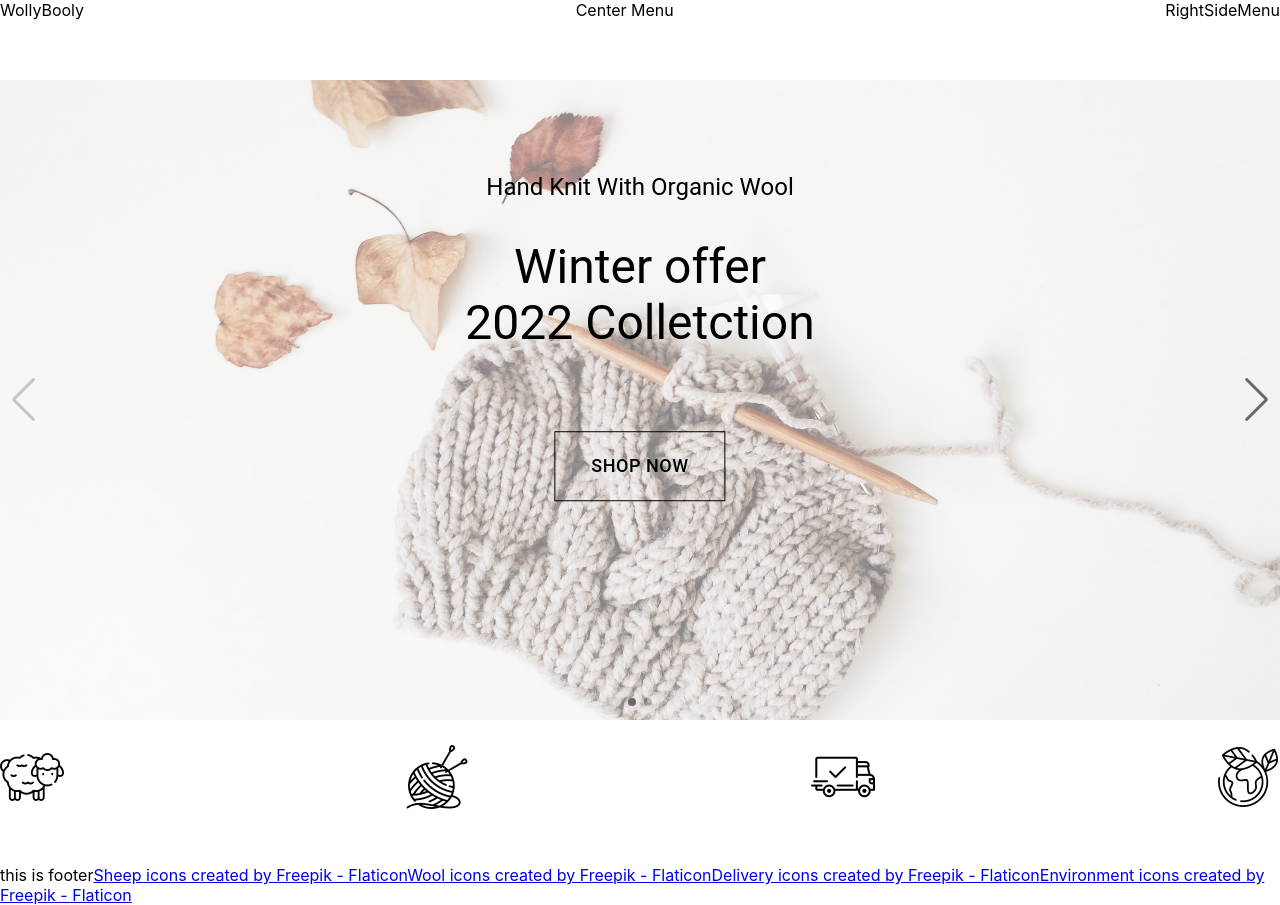
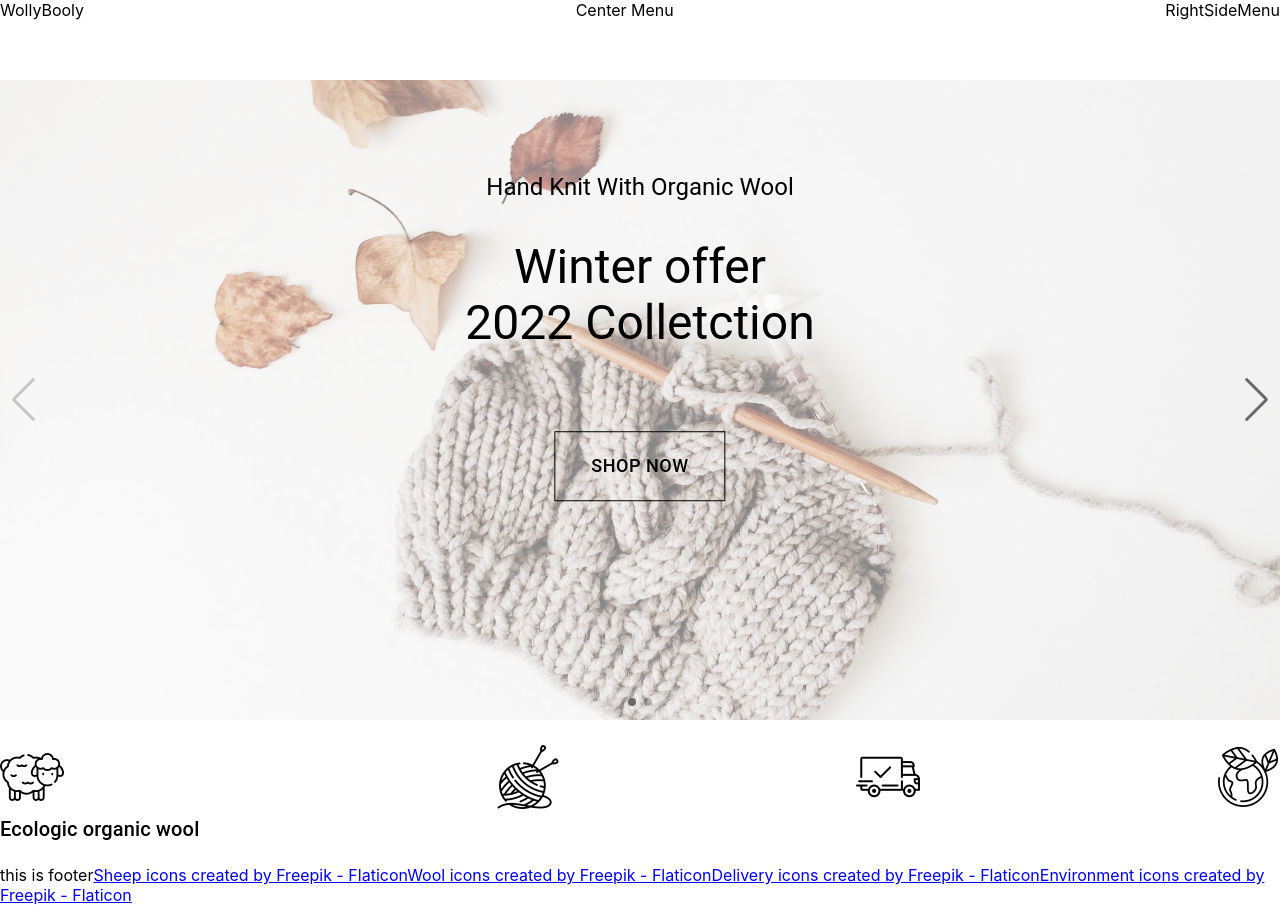
Before and after one commit to GoranAviani/react_web, a React (Create React App) app: page / in a window 1280 px wide. Built offline with nearby package versions, Linux system fonts and the light colour scheme.

Commit message:
Building index page

```diff
--- a/src/components/Carousel/partials/CarouselText.js
+++ b/src/components/Carousel/partials/CarouselText.js
@@ -15,18 +15,15 @@ const CarouselText = () => {
 
     return (
         <div className="carousel-text" data-swiper-parallax="-100">
-            <Typography variant="h5"
-                        component="div">
+            <Typography variant="h5">
                 {TEXT.handSewnOrganicWool}
             </Typography>
             <Spacer size={36}/>
 
-            <Typography variant="h3"
-                        component="div">
+            <Typography variant="h3">
                 {TEXT.winterOffer}
             </Typography>
-            <Typography variant="h3"
-                        component="div">
+            <Typography variant="h3">
                 {TEXT.collectionTwoTwenty}
             </Typography>
             <Spacer axis="vertical" size={80}/>
--- a/src/components/QuickFacts/QuickFacts.js
+++ b/src/components/QuickFacts/QuickFacts.js
@@ -2,7 +2,15 @@ import React from 'react'
 import './QuickFacts.css'
 import {sheep_64, knitting_64, shipped_64, planet_earth_64} from "../../static/icons/icons";
 import Spacer from "../Spacer";
+import Typography from "@mui/material/Typography";
 
+const TEXT = {
+    weUseOnlyOrganicWool: "Ecologic organic wool",
+    allOurProductsAreHandKnitted: "100% hand knitted",
+    forPeopleAndPlanet: "For people and planet",
+    greenDelivery: "Green delivery",
+    readMore: "Read more"
+}
 const QuickFacts = () => {
 
     return (
@@ -13,7 +21,10 @@ const QuickFacts = () => {
 
                 <div className="quickFactsInfo">
                     <img src={sheep_64}/>
-
+                    <Typography variant="h6"
+                                component="div">
+                        {TEXT.weUseOnlyOrganicWool}
+                    </Typography>
                 </div>
                 <div>
                     <img src={knitting_64}/>
```
